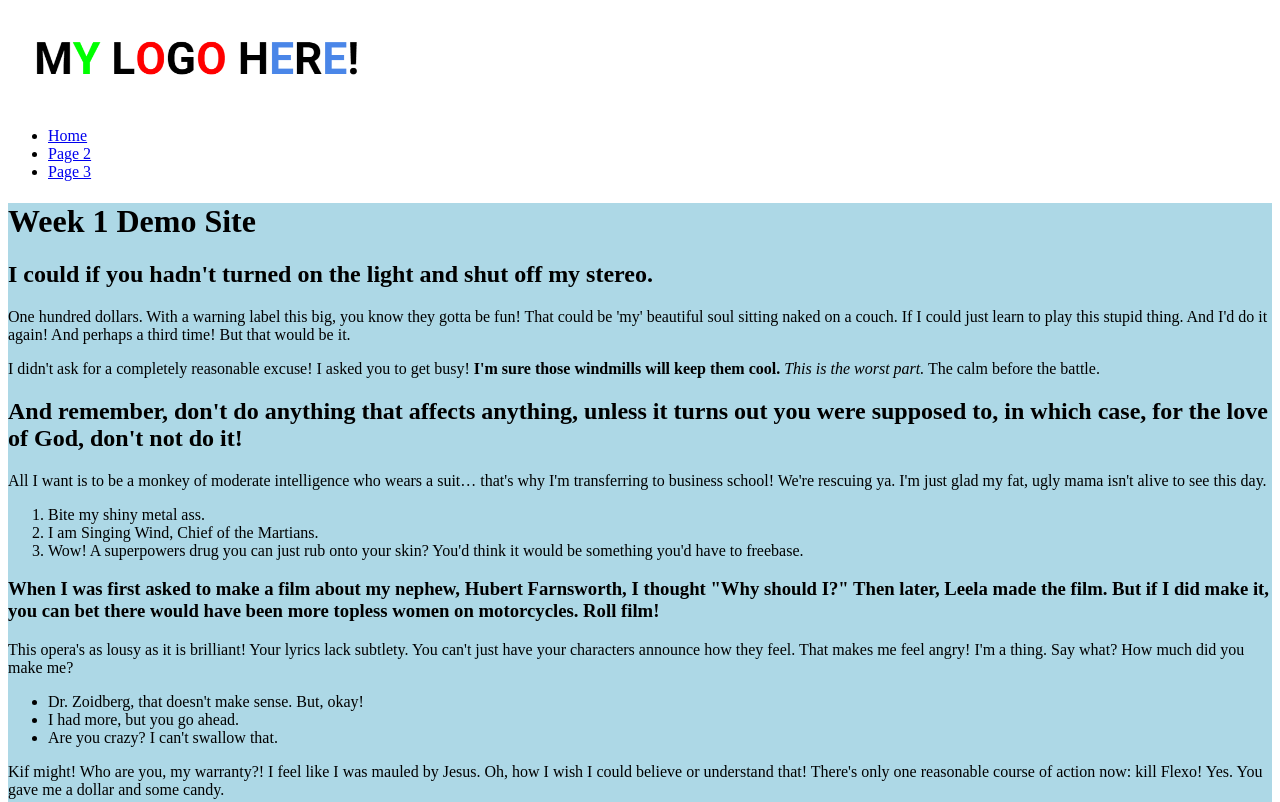
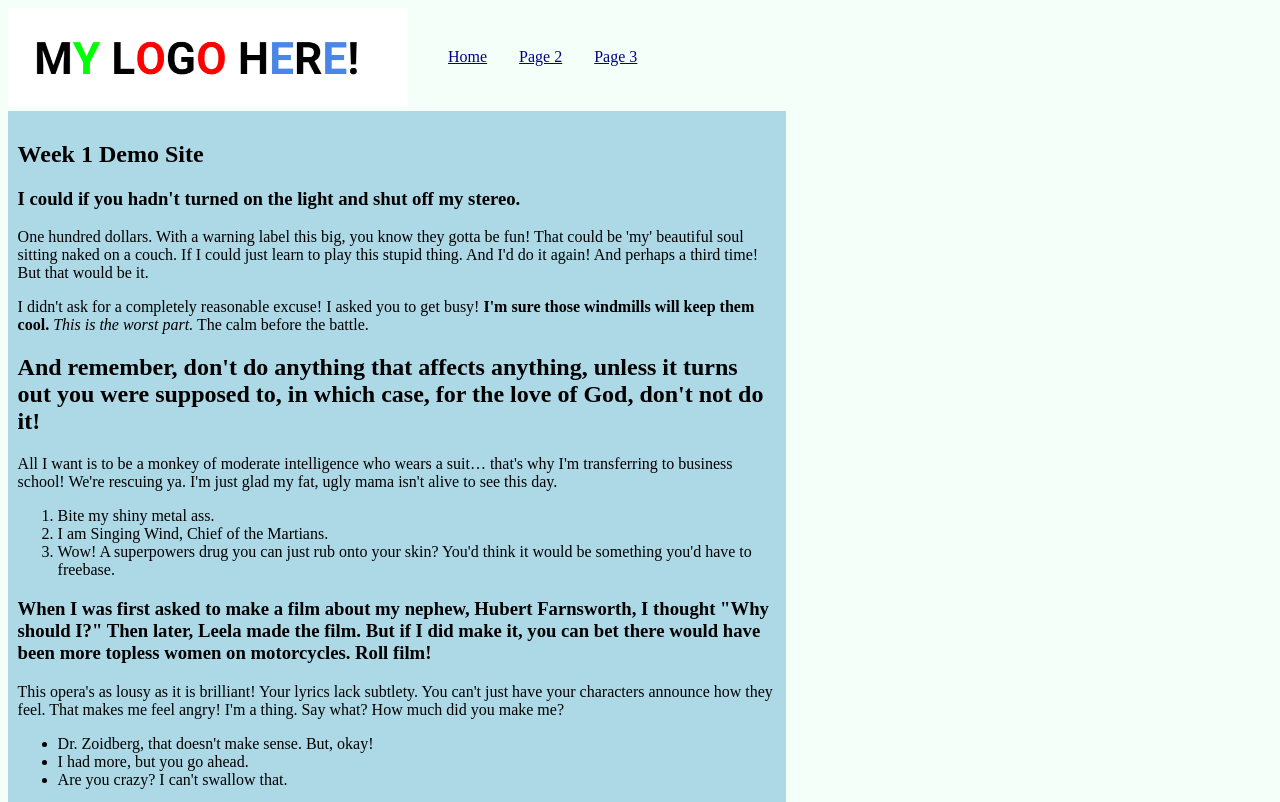
Before and after one commit to JJURIZ/cca01_html_css, a plain HTML site: page index.html in a window 1280 px wide. Shown: the top 802 px of the page. Drawn offline with Linux system fonts and the light colour scheme.

Commit message:
Updated CSS

```diff
--- /dev/null
+++ b/css/layout1.css
@@ -0,0 +1,32 @@
+main {
+    width: 60%
+}
+
+aside {
+    width: 40%
+}
+
+main, aside, nav ul, nav li, .main-logo {
+    float: left;
+}
+
+footer, #primary-content {
+    clear: both;
+}
+
+nav ul {
+    list-style: none;
+    margin-top: 40px;
+}
+
+nav ul li {
+    margin-right: 2rem;
+}
+
+nav ul li a {
+    color: darkblue;
+}
+
+nav ul li a:hover {
+    color: darkblue;
+}
--- /dev/null
+++ b/css/style.css
@@ -0,0 +1,28 @@
+
+.main-logo img {
+    width: 400px;
+}
+
+header, footer {
+    background-color: lightseagreen;
+}
+
+main {
+    background-color: lightblue;
+}
+
+main, aside {
+    box-sizing: content-box;
+}
+
+aside {
+    background-color: lightcyan;
+}
+
+body {
+    background-color: mintcream;
+}
+
+main, aside {
+    padding: .6rem;
+}
--- a/index.html
+++ b/index.html
@@ -4,7 +4,8 @@
     <meta charset="UTF-8">
     <meta name="viewport" content="width=device-width, initial-scale=1.0">
     <meta http-equiv="X-UA-Compatible" content="ie=edge">
-    <link rel="stylesheet" href="style.css">
+    <link rel="stylesheet" href="/css/style.css">
+    <link rel="stylesheet" href="css/layout1.css">
     <title>Base Page for Week 1!</title>
 </head>
 <body>
@@ -19,6 +20,7 @@
             </nav>
         </header>
 
+    <section id="primary-content">
         <main>
             <h1>Week 1 Demo Site</h1>
             <article>
@@ -57,7 +59,7 @@
                 <p>This is <em>certainly</em> an aside section to be proud of.</p>
             </section>
         </aside>
-
+    </section>
     <footer>
         &copy; 2019 Code Career Academy Student Projects
     </footer>
--- a/style.css
+++ /dev/null
@@ -1,11 +0,0 @@
-.main-logo img {
-    width: 400px;
-}
-
-main {
-    background-color: lightblue;
-}
-
-aside {
-    background-color: lightcyan;
-}
```
Also changed, not shown: page2.html (+1 -1 lines). Lines whose indentation alone changed are shown as unchanged.
